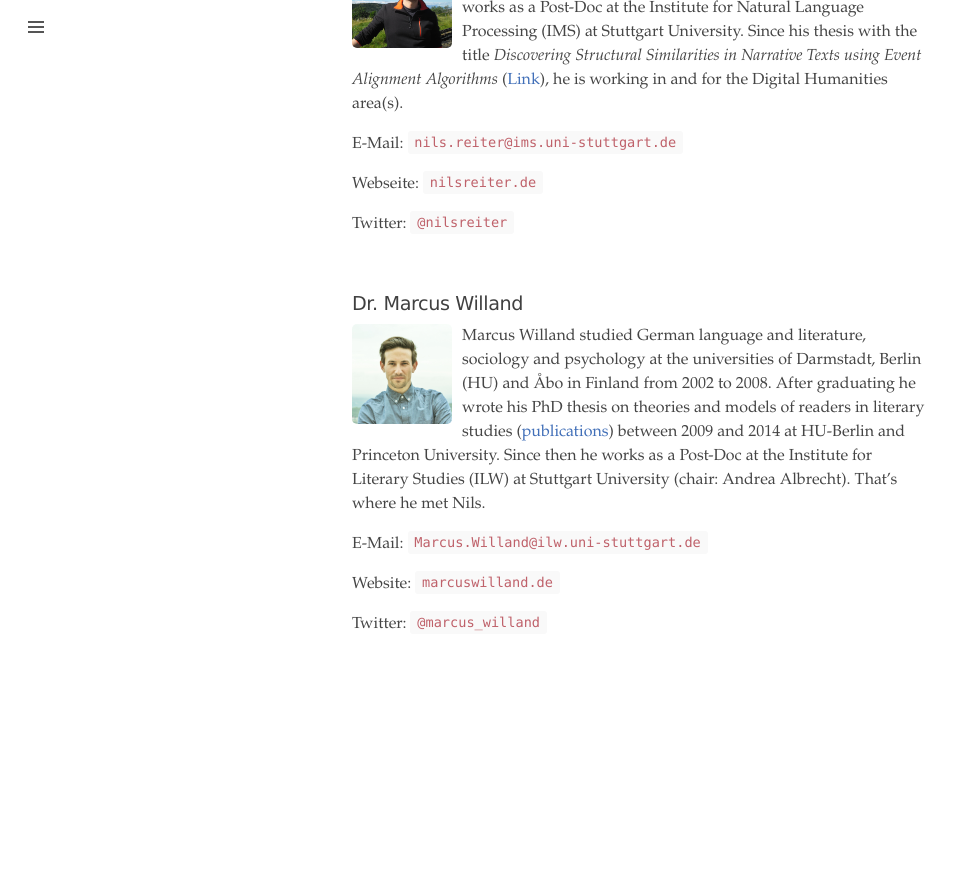
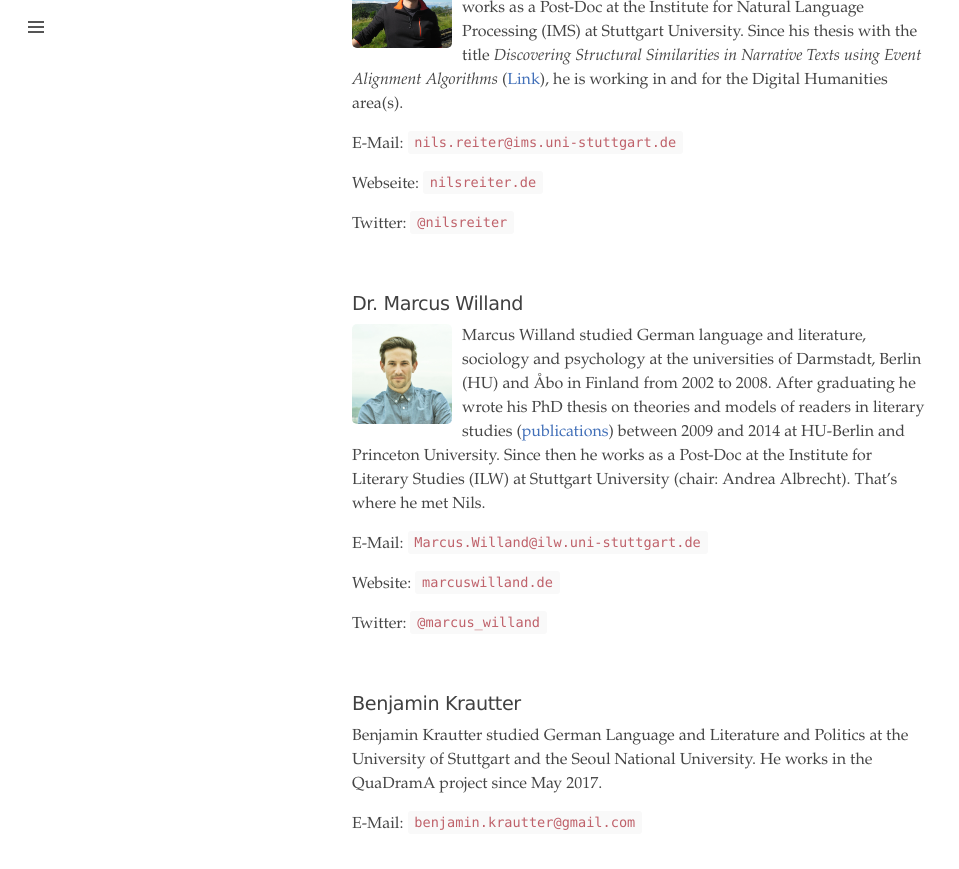
Before and after one commit to quadrama/quadrama.github.io, a Jekyll site: the page built from about.en.md, in a window 1280 px wide and 900 px high, scrolled down 1068 px. Shown: the top 869 px of the window, without its empty margins (0-959 px from the left). Built offline with Jekyll 4.4.1, drawn with Linux system fonts in a browser that asks for light colours; nearby versions of some CDN libraries; library files that are not in the unit come from our copies; before the commit the page ends 1808 px from its top, so only the background shows below that.

Commit message:
about benjamin

```diff
--- a/about.en.md
+++ b/about.en.md
@@ -58,3 +58,9 @@ Website: [`marcuswilland.de`](http://www.marcuswilland.de)
 Twitter: [`@marcus_willand`](https://twitter.com/Marcus_Willand)
 
 <div style="clear:left">&nbsp;</div>
+
+## Benjamin Krautter
+
+Benjamin Krautter studied German Language and Literature and Politics at the University of Stuttgart and the Seoul National University. He works in the QuaDramA project since May 2017.
+
+E-Mail: `benjamin.krautter@gmail.com`
```
